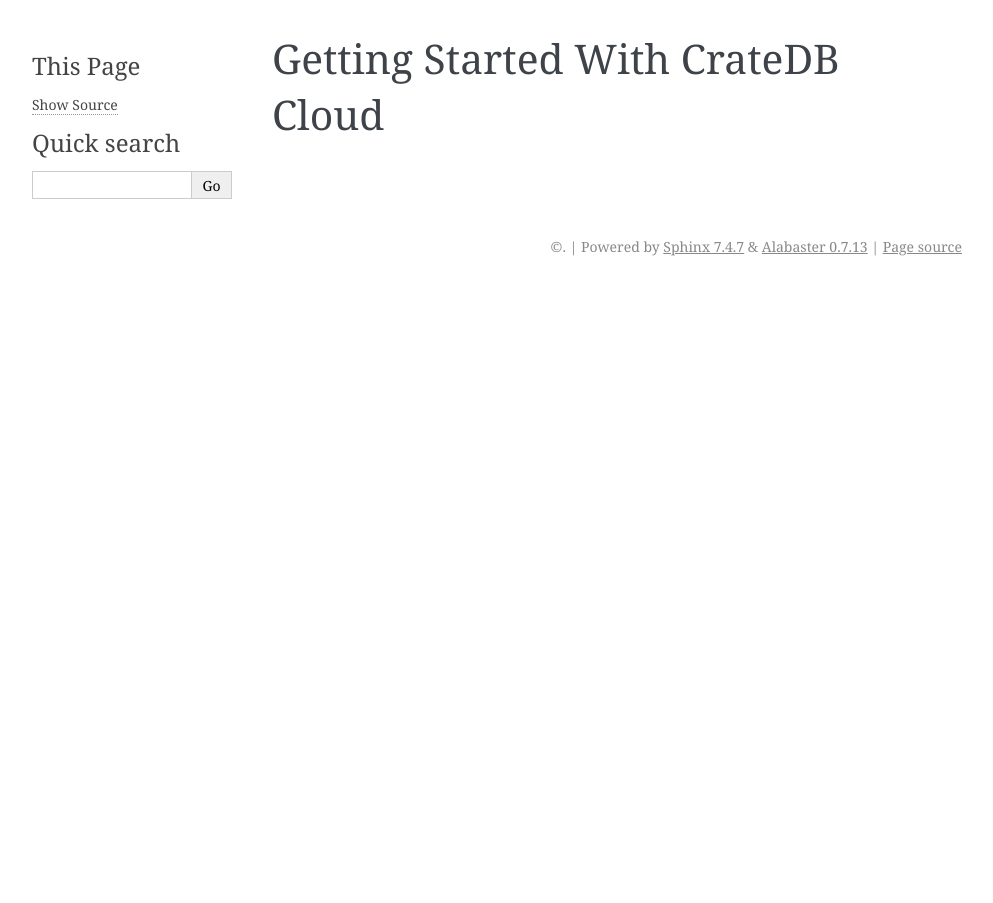
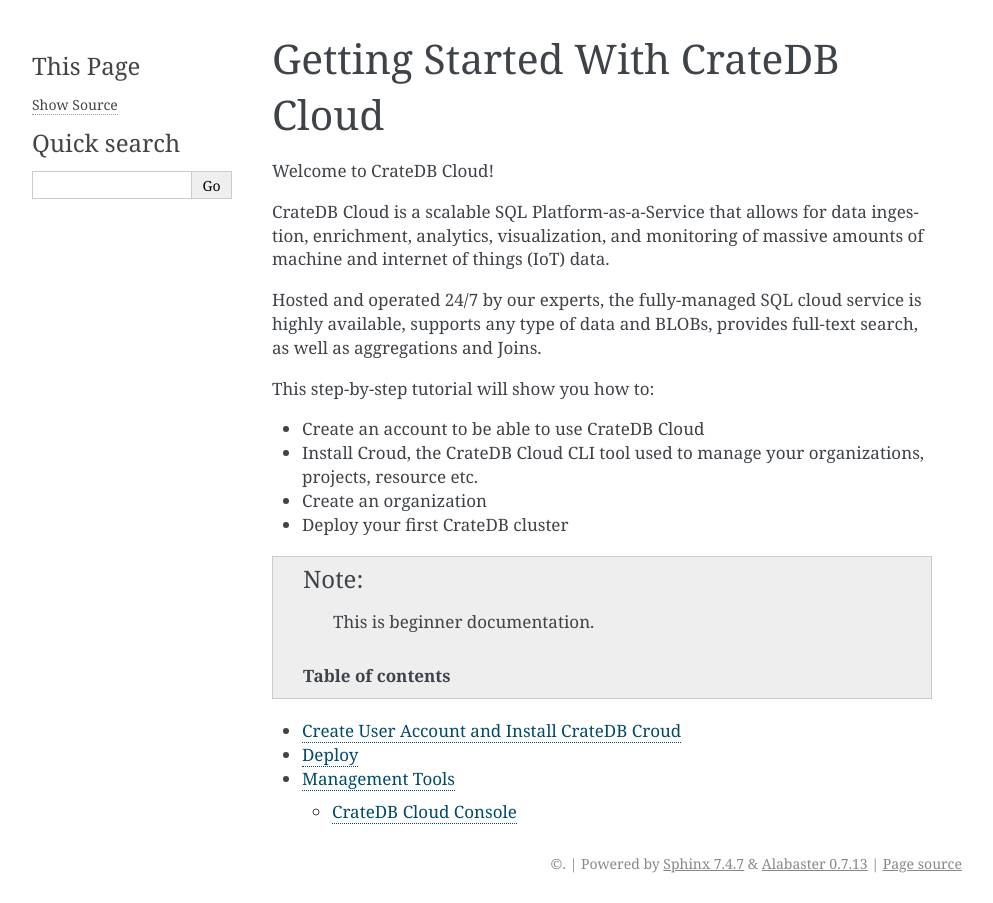
Before and after one commit to crate/cloud-tutorials, a Sphinx documentation site: the page built from docs/index.rst, in a window 1280 px wide. Shown: the whole page, without its empty margins (148-1141 px from the left). Built offline with Sphinx 7.4.7, drawn with Linux system fonts in a browser that asks for light colours.

Commit message:
Import WIP files

```diff
--- /dev/null
+++ b/docs/deploy_first_cratedb_instance/index.rst
@@ -0,0 +1,3 @@
+======
+Deploy
+======
--- a/docs/index.rst
+++ b/docs/index.rst
@@ -1,3 +1,37 @@
+.. _index:
+
 ==================================
 Getting Started With CrateDB Cloud
 ==================================
+
+Welcome to CrateDB Cloud!
+
+CrateDB Cloud is a scalable SQL Platform-as-a-Service that allows for data
+ingestion, enrichment, analytics, visualization, and monitoring of massive
+amounts of machine and internet of things (IoT) data.
+
+Hosted and operated 24/7 by our experts, the fully-managed SQL cloud service is
+highly available, supports any type of data and BLOBs, provides
+full-text search, as well as aggregations and Joins.
+
+This step-by-step tutorial will show you how to:
+
+- Create an account to be able to use CrateDB Cloud
+- Install Croud, the CrateDB Cloud CLI tool used to manage your organizations,
+  projects, resource etc.
+- Create an organization
+- Deploy your first CrateDB cluster
+
+.. NOTE::
+
+   This is beginner documentation.
+
+ .. rubric:: Table of contents
+
+.. toctree::
+    :maxdepth: 3
+    :titlesonly:
+
+    create_account-install/index
+    deploy_first_cratedb_instance/index
+    management_tools/index
```
Also changed, not shown: docs/create_account-install/index.rst (added, +21 -0 lines), docs/management_tools/croud_ui.rst (added, +187 -0 lines), docs/management_tools/index.rst (added, +9 -0 lines), docs/logs.png (added), docs/metrics-queries.png (added), docs/metrics-time.png (added), docs/overview.png (added), docs/snapshots.png (added).
